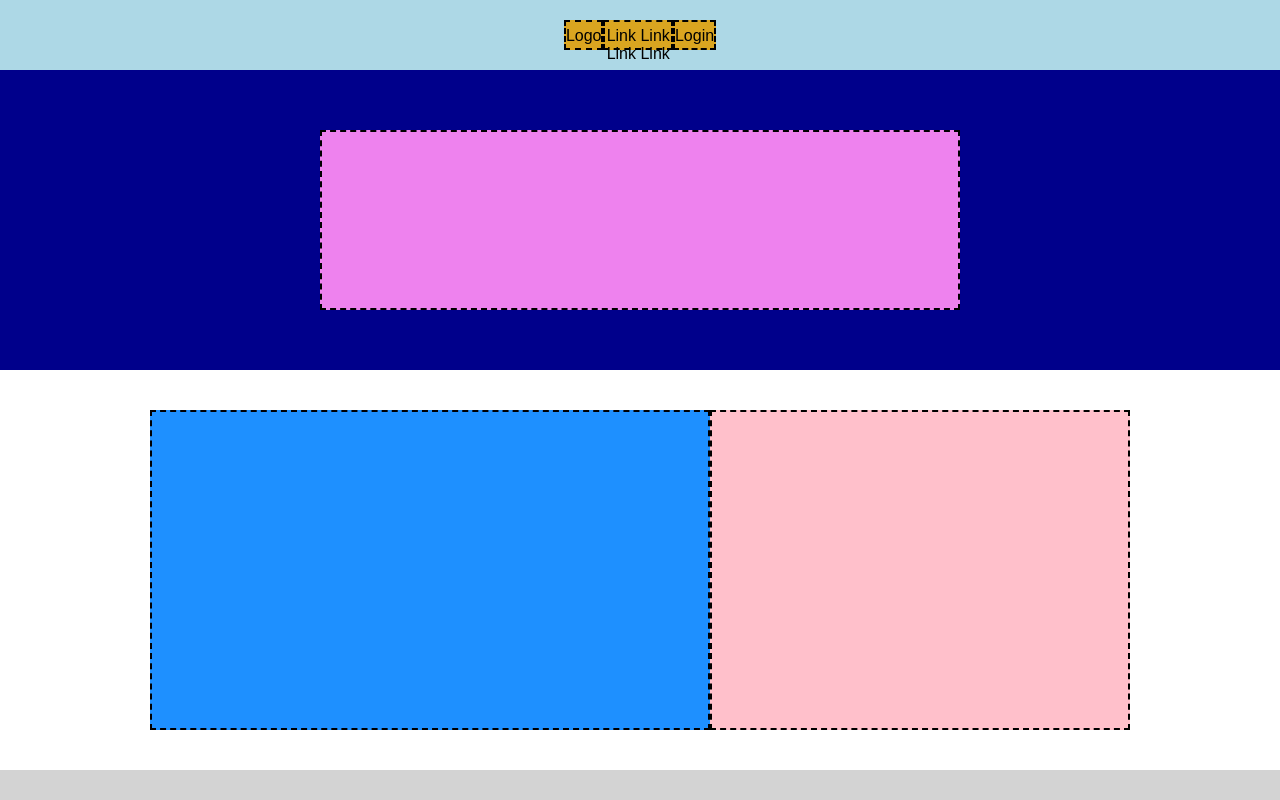
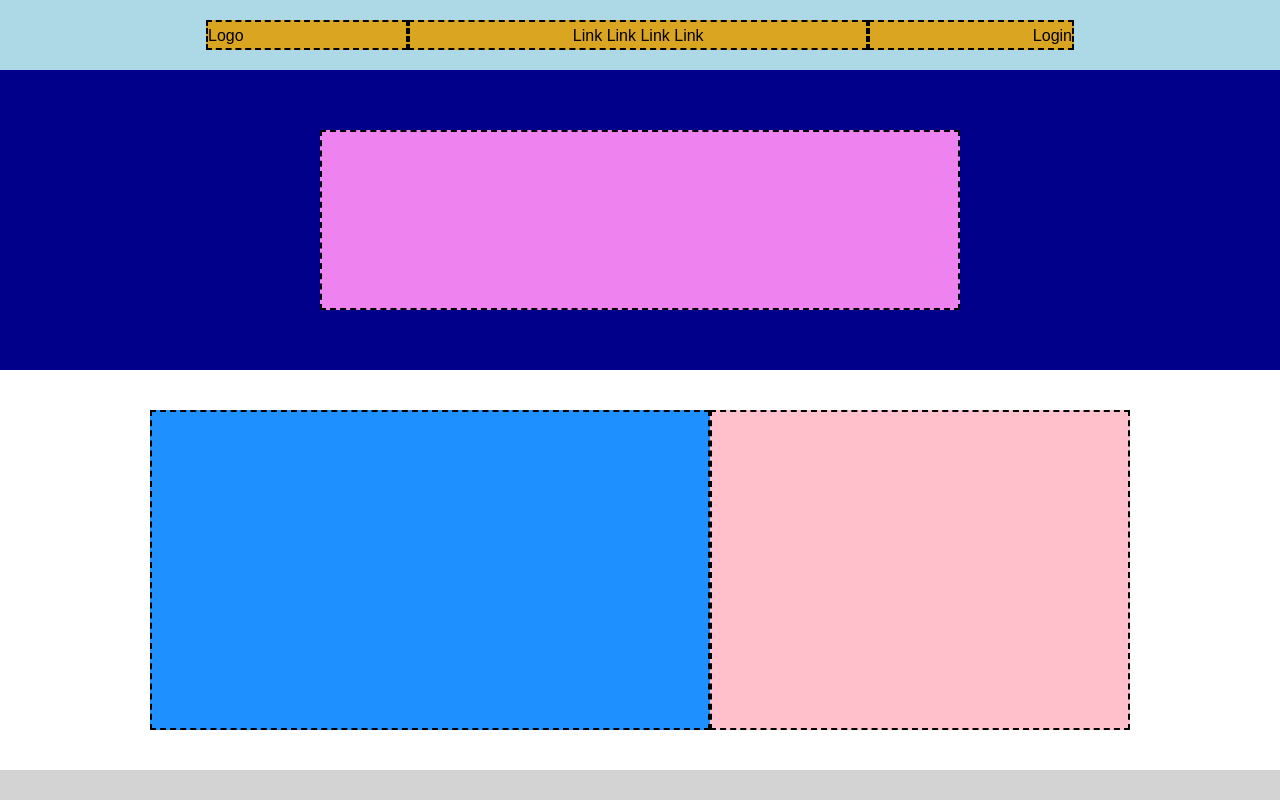
Before and after one commit to SimonaCaruso87/htmlcss-discord, a plain HTML site: page index.html in a window 1280 px wide. Shown: the top 800 px of the page. Drawn offline with Linux system fonts and the light colour scheme.

Commit message:
Correzione Struttura

```diff
--- a/css/style.css
+++ b/css/style.css
@@ -38,10 +38,9 @@ body{
 */
 .container-logo{
     background-color: #ADD8E6;
-    display: flex;
     height: 70px;
-    justify-content: center;
-    align-items: center;
+    padding: 20px;
+
 }
 
 .div-nav{
@@ -72,7 +71,7 @@ body{
        padding-top: 5px;
 }
 /*
-      HEADER BACKGROUND PINK
+      HEADER
 */
 .container-background{
     background-color:#00008B;
--- a/index.html
+++ b/index.html
@@ -23,13 +23,13 @@
     <Header>
         <!-- Header Nav -->
         <div class="container-logo">
-                        <div class="container">
+        <div class="container">
                         <div class="div-nav">
                             <div class="nav-small debug">Logo</div>
                             <div class="nav-big debug">Link Link Link Link</div>
-                            <div class="nav-small debug">Login</div>
-                        </div>
-                    </div>
+                <div class="nav-small debug">Login</div>
+            </div>
+        </div>
         </div>
             <!-- Fine Header Nav -->
 
@@ -96,9 +96,10 @@
             </Main>
             <!--Fine Main -->
 
+
             <!-- Footer -->
                 <Footer>
-                       <div class="container bottone">
+                       <div class="container container bottone">
                                 <div class="container-azzurro">
                                      <div class="logo-footer debug">Logo</div>
                                      <div class="bottone-footer debug">Bottone</div>
```
